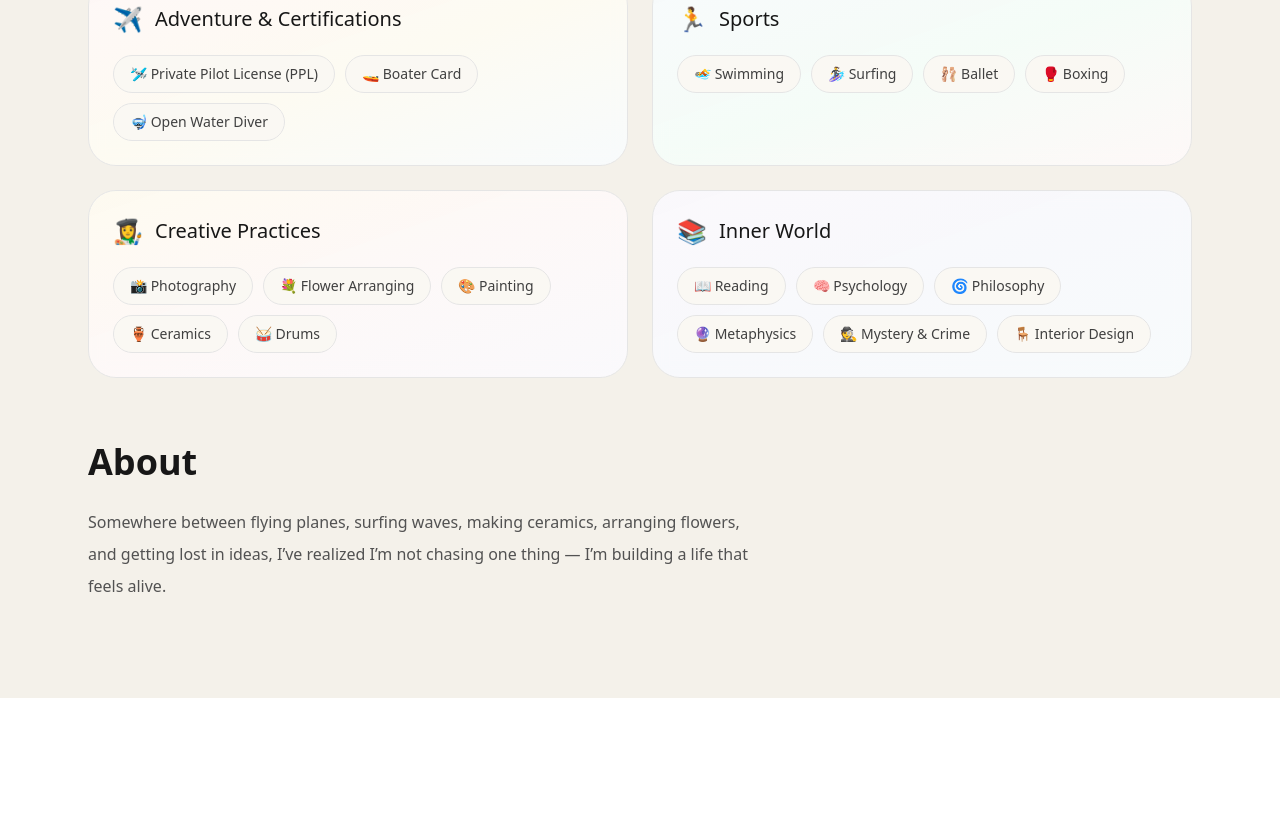
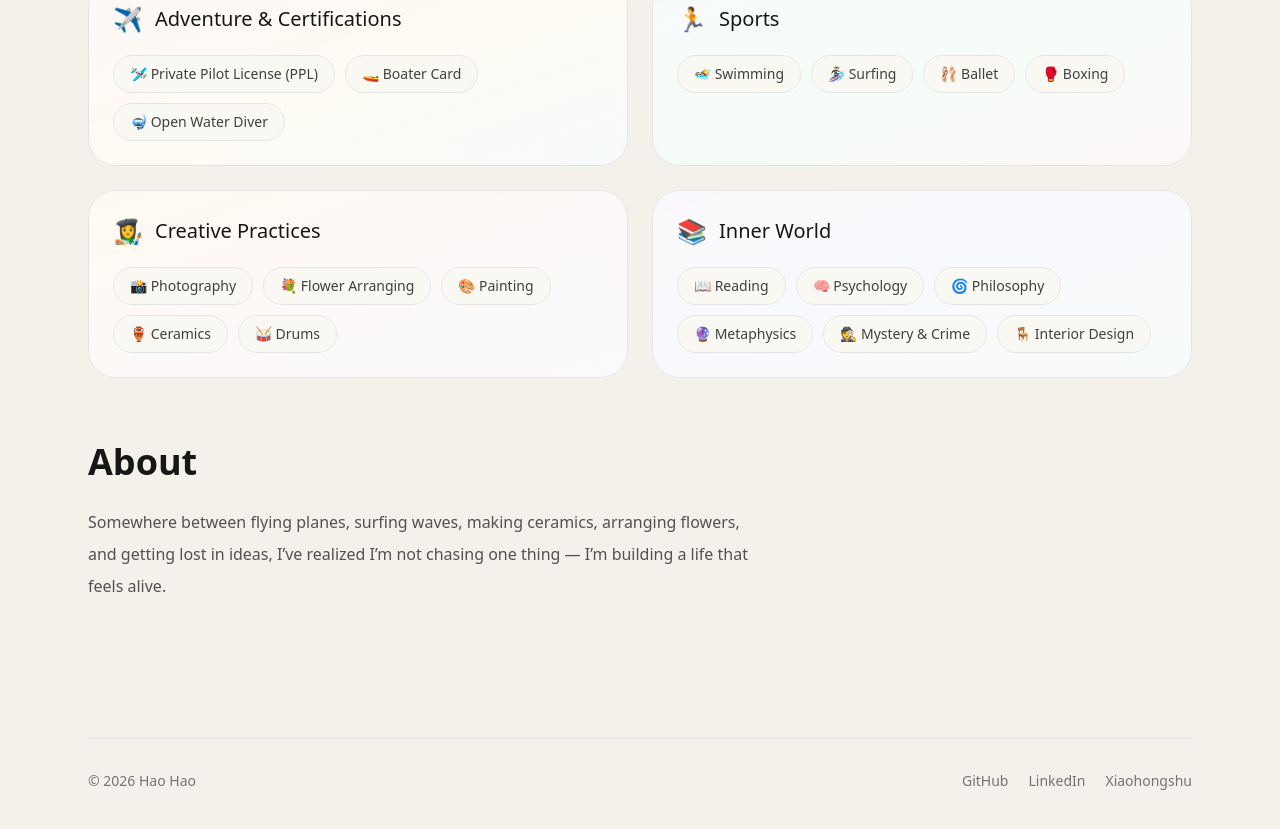
Before and after one commit to haohao13/Personal-Website, a Next.js app: page / in a window 1280 px wide. Shown: the part 2086-2915 px from the top of the page. Before the commit the page ends 2784 px from the top, so only its background shows below. Built offline with nearby package versions, Linux system fonts and the light colour scheme; no server answers.

Commit message:
Update page.tsx

```diff
--- a/app/page.tsx
+++ b/app/page.tsx
@@ -35,13 +35,14 @@ const galleryImages = [
 ] as const;
 
 export default function PersonalWebsiteStarter() {
-  const [cursor, setCursor] = useState<CursorPoint>(initialPoint);
+  const [views, setViews] = useState<number | null>(null);
+    const [cursor, setCursor] = useState<CursorPoint>(initialPoint);
   const [trail, setTrail] = useState<CursorPoint>(initialPoint);
   const [isReady, setIsReady] = useState(false);
   const rafRef = useRef<number | null>(null);
   const trailFrameRef = useRef<number | null>(null);
 
-  useEffect(() => {
+    useEffect(() => {
     const handleMove = (event: MouseEvent) => {
       if (rafRef.current !== null) {
         cancelAnimationFrame(rafRef.current);
@@ -118,6 +119,14 @@ export default function PersonalWebsiteStarter() {
 
   const cardGlowPosition = `${cursor.x}px ${cursor.y}px`;
 
+  useEffect(() => {
+    // Use CountAPI (simple global counter)
+    fetch('https://api.countapi.xyz/hit/haoabouts.com/visits')
+      .then((res) => res.json())
+      .then((data) => setViews(data.value))
+      .catch(() => setViews(null));
+  }, []);
+
   return (
     <>
       {/* Logo (top-left) */}
@@ -126,6 +135,13 @@ export default function PersonalWebsiteStarter() {
         alt="Hao Hao logo"
         className="fixed left-6 top-6 z-20 h-10 w-10 object-contain opacity-90 transition duration-300 hover:scale-110 hover:drop-shadow-[0_0_12px_rgba(255,180,220,0.6)]"
       />
+
+            {/* Top-right real visitor counter */}
+      {views !== null && (
+        <div className="fixed right-6 top-6 z-20 text-sm text-neutral-500 backdrop-blur-sm bg-white/60 px-3 py-1 rounded-full border border-neutral-200">
+          👀 {views.toLocaleString()}
+        </div>
+      )}
 
       <main className="relative min-h-screen overflow-hidden bg-[#f4f1ea] text-neutral-900">
         {isReady && (
@@ -239,7 +255,41 @@ export default function PersonalWebsiteStarter() {
             </p>
           </div>
         </section>
-      </main>
+
+      {/* Footer */}
+      <footer className="relative z-10 mx-auto max-w-6xl px-6 pb-16 pt-10 text-sm text-neutral-500">
+        <div className="border-t border-neutral-200 pt-8 flex flex-col md:flex-row justify-between items-start md:items-center gap-6">
+
+          <p>© {new Date().getFullYear()} Hao Hao</p>
+
+          <div className="flex flex-wrap gap-5">
+            <a
+              href="https://github.com/haohao13"
+              target="_blank"
+              className="transition hover:text-neutral-800"
+            >
+              GitHub
+            </a>
+            <a
+              href="https://www.linkedin.com/in/haohao1996"
+              target="_blank"
+              className="transition hover:text-neutral-800"
+            >
+              LinkedIn
+            </a>
+            <a
+              href="https://www.xiaohongshu.com/user/profile/116217107"
+              target="_blank"
+              className="transition hover:text-neutral-800"
+            >
+              Xiaohongshu
+            </a>
+          </div>
+
+        </div>
+      </footer>
+
+    </main>
     </>
   );
 }
```
